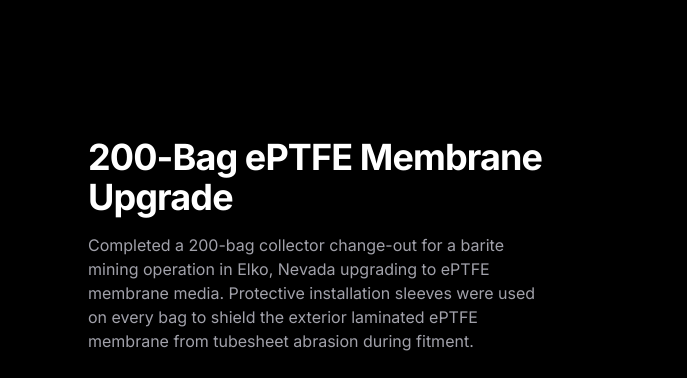
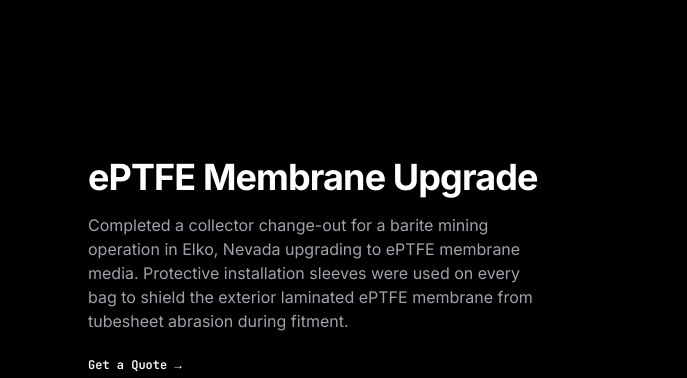
Before and after one commit to weltzienk/mounthoodfiltration-site, a plain HTML site: page field-services.html in a window 1280 px wide. Shown: the part 1100-1478 px from the top of the page, 0-687 px from the left. Drawn offline with nearby package versions, Linux system fonts and the light colour scheme.

Commit message:
Remove 200-bag count from Elko ePTFE upgrade title and copy

```diff
--- a/field-services.html
+++ b/field-services.html
@@ -149,8 +149,8 @@
         <!-- Row 01 — Text Left, Video Right -->
         <div class="grid grid-cols-1 md:grid-cols-2 gap-10 md:gap-16 items-center">
           <div class="md:order-1">
-            <h2 class="text-2xl md:text-4xl font-bold text-white tracking-tight">200-Bag ePTFE Membrane Upgrade</h2>
-            <p class="text-zinc-400 text-sm md:text-base leading-relaxed mt-4 max-w-md">Completed a 200-bag collector change-out for a barite mining operation in Elko, Nevada upgrading to ePTFE membrane media. Protective installation sleeves were used on every bag to shield the exterior laminated ePTFE membrane from tubesheet abrasion during fitment.</p>
+            <h2 class="text-2xl md:text-4xl font-bold text-white tracking-tight">ePTFE Membrane Upgrade</h2>
+            <p class="text-zinc-400 text-sm md:text-base leading-relaxed mt-4 max-w-md">Completed a collector change-out for a barite mining operation in Elko, Nevada upgrading to ePTFE membrane media. Protective installation sleeves were used on every bag to shield the exterior laminated ePTFE membrane from tubesheet abrasion during fitment.</p>
             <a href="index.html" class="mt-6 inline-flex items-center gap-1.5 font-mono text-xs font-semibold text-white hover:underline">Get a Quote &rarr;</a>
           </div>
           <div class="md:order-2 w-full max-w-[480px] mx-auto h-[320px] md:h-[380px] rounded-xl overflow-hidden bg-[#111113] border border-white/10">
```
